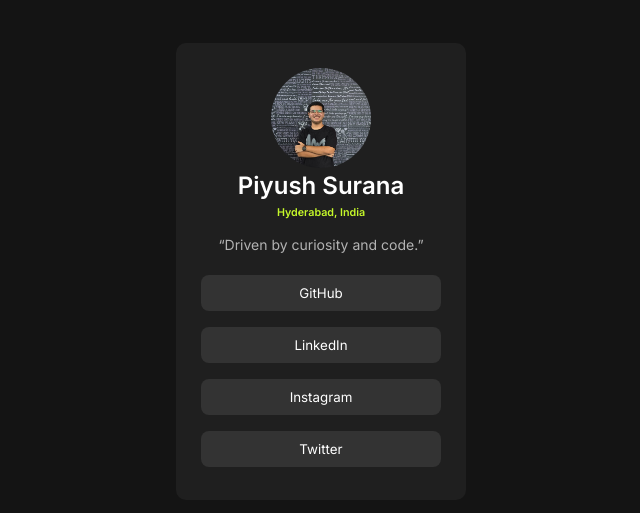
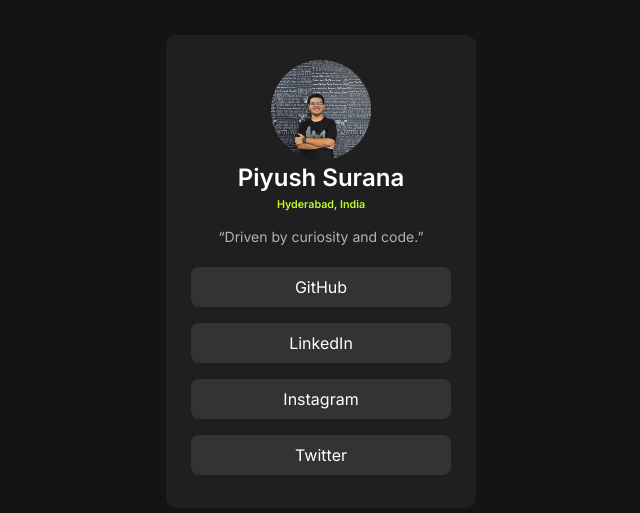
Before and after one commit to Surana-Piyush/Profile-Card, a plain HTML site: page index.html in a window 1280 px wide. Shown: the part 137-650 px from the top of the page, without its empty margins (319-959 px from the left). Drawn offline with Linux system fonts and the light colour scheme.

Commit message:
Button fix

```diff
--- a/index.html
+++ b/index.html
@@ -64,13 +64,15 @@
     }
 
     .social {
+      display: block;
       width: 240px;
       background-color: hsl(0, 0%, 20%);
       padding: 10px;
       margin: 8px 0;
       color: white;
       border-radius: 8px;
-      border: none;
+      text-align: center;
+      text-decoration: none;
       font-family: 'Inter';
     }
 
@@ -97,21 +99,15 @@
     <h6>Hyderabad, India</h6>
     <p>“Driven by curiosity and code.”</p>
 
-    <button class="social" onclick="openlink('https://github.com/Surana-Piyush')">GitHub</button>
+    <a class="social" href="https://github.com/Surana-Piyush" target="_blank">GitHub</a>
 
-    <button class="social" onclick="openlink('https://www.linkedin.com/in/piyushsurana01/')">LinkedIn</button>
+    <a class="social" href="https://www.linkedin.com/in/piyushsurana01/" target="_blank">LinkedIn</a>
 
-    <button class="social" onclick="openlink('https://www.instagram.com/suranapiyush01/')">Instagram</button>
+    <a class="social" href="https://www.instagram.com/suranapiyush01/" target="_blank">Instagram</a>
 
-    <button class="social" onclick="openlink()">Twitter</button>
+    <a class="social" href="https://twitter.com/" target="_blank">Twitter</a>
 
   </div>
-
-  <script>
-    function openlink(url) {
-      window.open(url, "_blank");
-    }
-  </script>
 
 
 </body>
```
